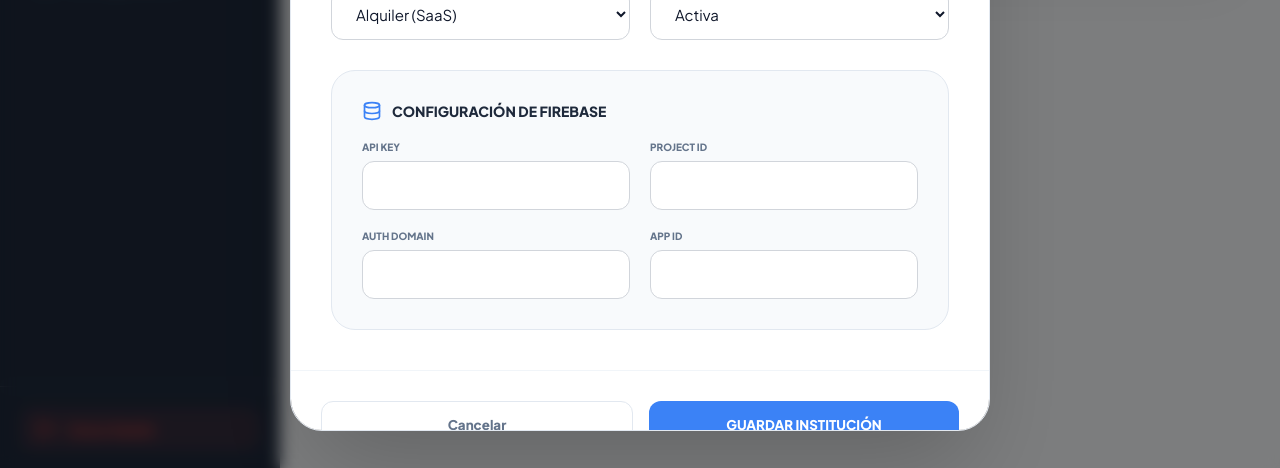
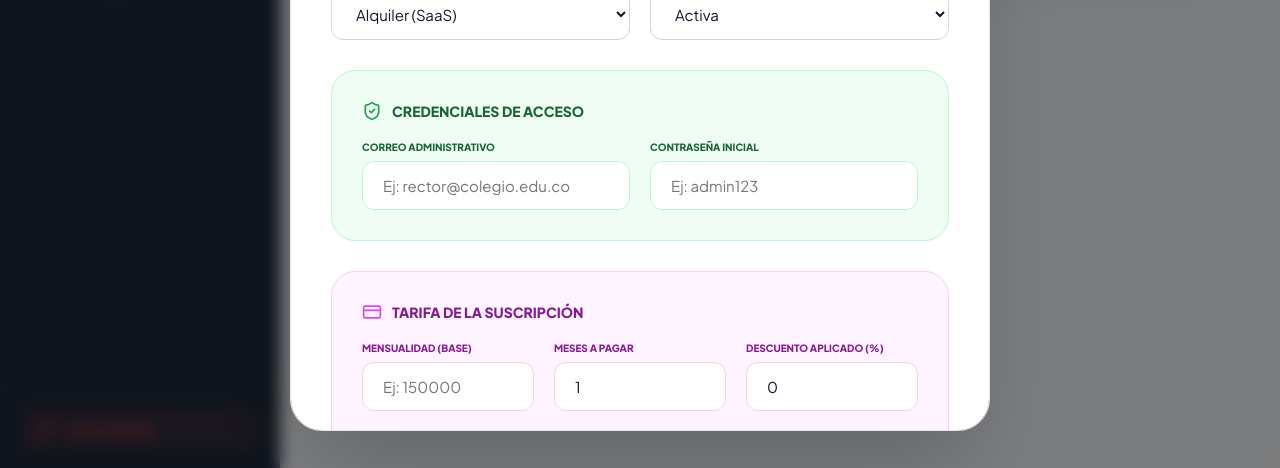
Before and after one commit to juanemadrid/EduNexus-V1, a Next.js app: page /super-admin/institutions in a window 1280 px wide. Both pictures are taken after typing "Sample" into the empty fields and a click on the button "AGREGAR INSTITUCIÓN". Shown: the part 329-797 px from the top of the page. Built offline with nearby package versions, Linux system fonts and the light colour scheme; no server answers; the database is empty.

Commit message:
feat: agregar credenciales personalizadas y valores financieros de suscripcion a la creacion de instituciones

```diff
--- a/app/super-admin/institutions/page.tsx
+++ b/app/super-admin/institutions/page.tsx
@@ -31,6 +31,13 @@ export default function InstitutionsManagement() {
     slug: '',
     type: 'RENTAL',
     status: 'ACTIVE',
+    adminEmail: '',
+    adminPassword: '',
+    subscription: {
+      monthlyValue: '',
+      months: 1,
+      discount: 0
+    },
     firebaseConfig: {
       apiKey: '',
       authDomain: '',
@@ -69,9 +76,9 @@ export default function InstitutionsManagement() {
           usersCount: 1
         });
 
-        // 2. Auto-generate initial Admin credentials for this Tenant
-        const adminEmail = `admin@${formData.slug}.com`;
-        const adminPassword = 'admin'; // Contraseña inicial fija: "admin"
+        // 2. Auto-generate or use provided Admin credentials
+        const adminEmail = formData.adminEmail || `admin@${formData.slug}.com`;
+        const adminPassword = formData.adminPassword || 'admin'; // Provided by SA
 
         // 3. Save the Admin in the TENANT'S database
         const tenantConfig = formData.type === 'RENTAL' ? defaultFirebaseConfig : formData.firebaseConfig;
@@ -124,6 +131,13 @@ export default function InstitutionsManagement() {
       slug: '',
       type: 'RENTAL',
       status: 'ACTIVE',
+      adminEmail: '',
+      adminPassword: '',
+      subscription: {
+        monthlyValue: '',
+        months: 1,
+        discount: 0
+      },
       firebaseConfig: {
         apiKey: '', authDomain: '', projectId: '', storageBucket: '', messagingSenderId: '', appId: ''
       }
@@ -276,11 +290,61 @@ export default function InstitutionsManagement() {
                      </div>
                   </div>
 
+                  {/* Access Credentials Section */}
+                  <div style={{ display: 'flex', flexDirection: 'column', gap: '20px', padding: '30px', background: '#f0fdf4', borderRadius: '24px', border: '1px solid #bbf7d0' }}>
+                     <div style={{ display: 'flex', alignItems: 'center', gap: '10px' }}>
+                        <ShieldCheck size={20} color="#16a34a" />
+                        <h5 style={{ margin: 0, fontSize: '14px', fontWeight: '800', color: '#166534' }}>CREDENCIALES DE ACCESO</h5>
+                     </div>
+                     <div style={{ display: 'grid', gridTemplateColumns: '1fr 1fr', gap: '20px' }}>
+                        <div>
+                          <label style={{ display: 'block', fontSize: '10px', fontWeight: '800', color: '#166534', marginBottom: '8px' }}>CORREO ADMINISTRATIVO</label>
+                          <input type="email" required className="input-premium" value={formData.adminEmail} onChange={e => setFormData({...formData, adminEmail: e.target.value})} placeholder="Ej: rector@colegio.edu.co" style={{ background: 'white', borderColor: '#bbf7d0' }} />
+                        </div>
+                        <div>
+                          <label style={{ display: 'block', fontSize: '10px', fontWeight: '800', color: '#166534', marginBottom: '8px' }}>CONTRASEÑA INICIAL</label>
+                          <input type="text" required className="input-premium" value={formData.adminPassword} onChange={e => setFormData({...formData, adminPassword: e.target.value})} placeholder="Ej: admin123" style={{ background: 'white', borderColor: '#bbf7d0' }} />
+                        </div>
+                     </div>
+                  </div>
+
+                  {/* Subscription Section */}
+                  <div style={{ display: 'flex', flexDirection: 'column', gap: '20px', padding: '30px', background: '#fdf4ff', borderRadius: '24px', border: '1px solid #fbcfe8' }}>
+                     <div style={{ display: 'flex', alignItems: 'center', gap: '10px' }}>
+                        <CreditCard size={20} color="#d946ef" />
+                        <h5 style={{ margin: 0, fontSize: '14px', fontWeight: '800', color: '#86198f' }}>TARIFA DE LA SUSCRIPCIÓN</h5>
+                     </div>
+                     <div style={{ display: 'grid', gridTemplateColumns: '1fr 1fr 1fr', gap: '20px' }}>
+                        <div>
+                          <label style={{ display: 'block', fontSize: '10px', fontWeight: '800', color: '#86198f', marginBottom: '8px' }}>MENSUALIDAD (BASE)</label>
+                          <input type="number" className="input-premium" value={formData.subscription.monthlyValue} onChange={e => setFormData({...formData, subscription: {...formData.subscription, monthlyValue: e.target.value}})} placeholder="Ej: 150000" style={{ background: 'white', borderColor: '#fbcfe8' }} />
+                        </div>
+                        <div>
+                          <label style={{ display: 'block', fontSize: '10px', fontWeight: '800', color: '#86198f', marginBottom: '8px' }}>MESES A PAGAR</label>
+                          <input type="number" min="1" className="input-premium" value={formData.subscription.months} onChange={e => setFormData({...formData, subscription: {...formData.subscription, months: parseInt(e.target.value) || 1}})} style={{ background: 'white', borderColor: '#fbcfe8' }} />
+                        </div>
+                        <div>
+                          <label style={{ display: 'block', fontSize: '10px', fontWeight: '800', color: '#86198f', marginBottom: '8px' }}>DESCUENTO APLICADO (%)</label>
+                          <input type="number" min="0" max="100" className="input-premium" value={formData.subscription.discount} onChange={e => setFormData({...formData, subscription: {...formData.subscription, discount: parseFloat(e.target.value) || 0}})} placeholder="Ej: 10" style={{ background: 'white', borderColor: '#fbcfe8' }} />
+                        </div>
+                     </div>
+                     <div style={{ padding: '16px', background: 'white', borderRadius: '12px', border: '1px solid #fbcfe8', display: 'flex', justifyContent: 'space-between', alignItems: 'center' }}>
+                        <span style={{ fontSize: '12px', fontWeight: '700', color: '#a21caf' }}>Resumen del Pago (Total a facturar):</span>
+                        <span style={{ fontSize: '18px', fontWeight: '900', color: '#86198f' }}>
+                          ${(
+                            (parseFloat(formData.subscription.monthlyValue as string) || 0) *
+                            formData.subscription.months *
+                            (1 - formData.subscription.discount / 100)
+                          ).toLocaleString('es-CO')}
+                        </span>
+                     </div>
+                  </div>
+
                   {/* Firebase Config Section */}
                   <div style={{ display: 'flex', flexDirection: 'column', gap: '20px', padding: '30px', background: '#f8fafc', borderRadius: '24px', border: '1px solid #e2e8f0' }}>
                      <div style={{ display: 'flex', alignItems: 'center', gap: '10px' }}>
                         <Database size={20} color="#3b82f6" />
-                        <h5 style={{ margin: 0, fontSize: '14px', fontWeight: '800', color: '#1e293b' }}>CONFIGURACIÓN DE FIREBASE</h5>
+                        <h5 style={{ margin: 0, fontSize: '14px', fontWeight: '800', color: '#1e293b' }}>CONFIGURACIÓN BASE DE DATOS</h5>
                      </div>
                      <div style={{ display: 'grid', gridTemplateColumns: '1fr 1fr', gap: '20px' }}>
                         <div>
```
